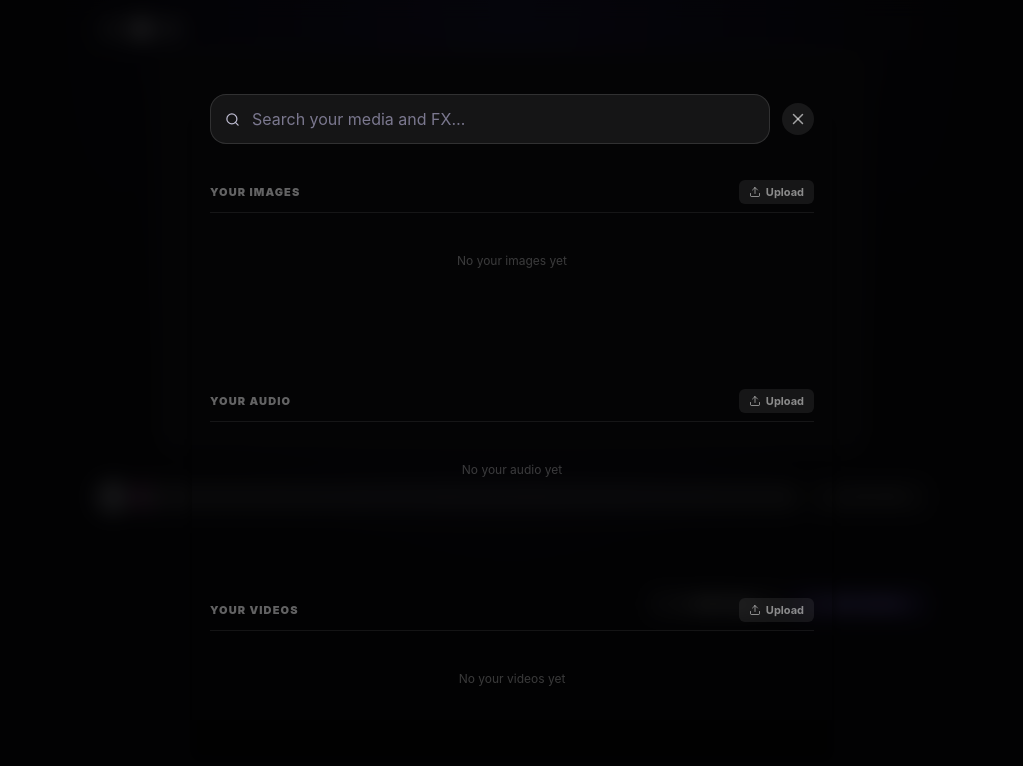
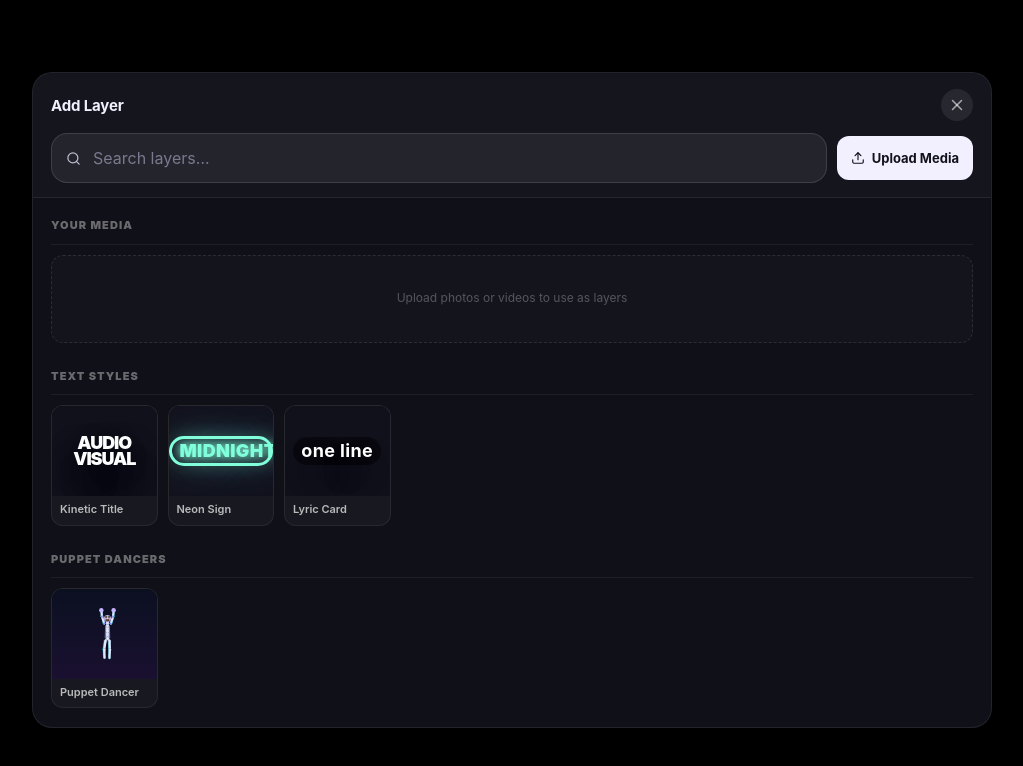
Before and after one commit to nick227/Audio-Reactive-Visual-Studio, a React (Vite) app: page / in a window 1280 px wide. Both pictures are taken after a click on the button "Add Layer". Shown: the top 766 px of the page, without its empty margins (128-1151 px from the left). Built offline with nearby package versions, Linux system fonts and the light colour scheme.

Commit message:
Simplify layer browser: one media upload, no audio, full-width grids.
Combine user images and videos into a single section with auto type detection.

```diff
--- a/src/features/visualizer/editor/MediaModal.tsx
+++ b/src/features/visualizer/editor/MediaModal.tsx
@@ -1,5 +1,5 @@
 import { useMemo, useRef, useState } from 'react'
-import { Music, Search, Upload, X } from 'lucide-react'
+import { Search, Upload, X } from 'lucide-react'
 import {
   filterCommunityItems,
   filterFxItems,
@@ -12,34 +12,25 @@ import { PuppetThumbnail } from './PuppetThumbnail'
 
 export type UploadRecord = { id: string; name: string; url: string; fileKey: string }
 
-type AudioTrackInfo = { name: string; url: string; duration: number }
-
-type MineSection =
-  | { label: string; kind: 'images'; items: UploadRecord[]; onUpload: () => void }
-  | { label: string; kind: 'audio'; items: AudioTrackInfo[]; onUpload: () => void }
-  | { label: string; kind: 'videos'; items: UploadRecord[]; onUpload: () => void }
+type UserMediaItem = UploadRecord & { kind: 'image' | 'video' }
 
 type Props = {
   onClose: () => void
   onAddTemplate: (templateId: string) => void
   onUploadImage: (file: File) => void
-  onUploadAudio: (file: File) => void
   onUploadVideo: (file: File) => void
   uploadedImages: UploadRecord[]
   uploadedVideos: UploadRecord[]
-  audioTrack: AudioTrackInfo | null
   onReuseImage: (url: string, name: string, fileKey: string) => void
   onReuseVideo: (url: string, name: string, fileKey: string) => void
 }
 
 export function MediaModal({
-  onClose, onAddTemplate, onUploadImage, onUploadAudio, onUploadVideo,
-  uploadedImages, uploadedVideos, audioTrack, onReuseImage, onReuseVideo,
+  onClose, onAddTemplate, onUploadImage, onUploadVideo,
+  uploadedImages, uploadedVideos, onReuseImage, onReuseVideo,
 }: Props) {
   const [query, setQuery] = useState('')
-  const imageRef = useRef<HTMLInputElement>(null)
-  const audioRef = useRef<HTMLInputElement>(null)
-  const videoRef = useRef<HTMLInputElement>(null)
+  const fileRef = useRef<HTMLInputElement>(null)
 
   const filteredText = useMemo(() => filterFxItems(textItems, query), [query])
   const filteredPuppets = useMemo(() => filterFxItems(puppetItems, query), [query])
@@ -48,118 +39,138 @@ export function MediaModal({
     [query],
   )
 
-  const mineSections = useMemo((): MineSection[] => {
+  const userMedia = useMemo((): UserMediaItem[] => {
     const q = query.trim().toLowerCase()
-    const filterByName = <T extends { name: string }>(arr: T[]) =>
-      q ? arr.filter((i) => i.name.toLowerCase().includes(q)) : arr
-    return [
-      { label: 'Your Images', kind: 'images', items: filterByName(uploadedImages), onUpload: () => imageRef.current?.click() },
-      { label: 'Your Audio', kind: 'audio', items: filterByName(audioTrack ? [audioTrack] : []), onUpload: () => audioRef.current?.click() },
-      { label: 'Your Videos', kind: 'videos', items: filterByName(uploadedVideos), onUpload: () => videoRef.current?.click() },
+    const items: UserMediaItem[] = [
+      ...uploadedImages.map((item) => ({ ...item, kind: 'image' as const })),
+      ...uploadedVideos.map((item) => ({ ...item, kind: 'video' as const })),
     ]
-  }, [query, uploadedImages, uploadedVideos, audioTrack])
+    return q ? items.filter((item) => item.name.toLowerCase().includes(q)) : items
+  }, [query, uploadedImages, uploadedVideos])
 
-  const visibleMineSections = useMemo(
-    () => (query.trim() ? mineSections.filter((s) => s.items.length > 0) : mineSections),
-    [mineSections, query],
-  )
+  const showUserMedia = !query.trim() || userMedia.length > 0
 
   const hasResults =
-    visibleMineSections.length > 0
+    showUserMedia
     || filteredText.length > 0
     || filteredPuppets.length > 0
     || communitySections.length > 0
 
+  const handleUpload = (file: File) => {
+    if (file.type.startsWith('video/')) onUploadVideo(file)
+    else onUploadImage(file)
+  }
+
   return (
     <div className="modal-backdrop">
-      <div className="media-modal fx-browser-modal">
-        <input ref={imageRef} type="file" accept="image/*" hidden onChange={(e) => { const f = e.target.files?.[0]; if (f) onUploadImage(f); e.target.value = '' }} />
-        <input ref={audioRef} type="file" accept="audio/*" hidden onChange={(e) => { const f = e.target.files?.[0]; if (f) onUploadAudio(f); e.target.value = '' }} />
-        <input ref={videoRef} type="file" accept="video/*" hidden onChange={(e) => { const f = e.target.files?.[0]; if (f) onUploadVideo(f); e.target.value = '' }} />
+      <div className="media-modal fx-browser-modal layer-browser-modal">
+        <input
+          ref={fileRef}
+          type="file"
+          accept="image/*,video/*"
+          hidden
+          onChange={(e) => {
+            const file = e.target.files?.[0]
+            if (file) handleUpload(file)
+            e.target.value = ''
+          }}
+        />
 
-        <div className="fx-browser-tools">
+        <header className="layer-browser-header">
+          <div className="layer-browser-title-row">
+            <h2>Add Layer</h2>
+            <button type="button" className="modal-close-btn" onClick={onClose} aria-label="Close">
+              <X size={18} />
+            </button>
+          </div>
+          <div className="layer-browser-toolbar">
             <label className="fx-search">
               <Search size={15} />
               <input
                 value={query}
-              placeholder="Search your media and FX…"
+                placeholder="Search layers…"
                 onChange={(e) => setQuery(e.target.value)}
               />
             </label>
-          <button type="button" className="modal-close-btn" onClick={onClose}><X size={18} /></button>
-        </div>
-
-        <div className="media-body">
-          {visibleMineSections.map((section) => (
-            <div key={section.label} className="media-section">
-              <div className="media-section-header">
-                <span>{section.label}</span>
-                <button type="button" className="media-upload-btn" onClick={section.onUpload}>
-                  <Upload size={12} /> Upload
+            <button
+              type="button"
+              className="layer-browser-upload-btn"
+              onClick={() => fileRef.current?.click()}
+            >
+              <Upload size={14} />
+              Upload Media
             </button>
           </div>
+        </header>
+
+        <div className="media-body layer-browser-body">
+          {showUserMedia && (
+            <section className="media-section">
+              <div className="media-section-header"><span>Your Media</span></div>
               <div className="media-section-grid">
-                {section.kind === 'images' && section.items.map((img) => (
-                  <button key={img.id} type="button" className="media-card" title={img.name}
-                    onClick={() => onReuseImage(img.url, img.name, img.fileKey)}>
-                    <div className="media-card-thumb"><img src={img.url} alt={img.name} /></div>
-                    <div className="media-card-name">{img.name}</div>
-                  </button>
-                ))}
-                {section.kind === 'audio' && section.items.map((track) => (
-                  <div key={track.name} className="media-card active">
-                    <div className="media-card-thumb media-card-thumb-audio"><Music size={28} /></div>
-                    <div className="media-card-name">{track.name}</div>
-                    {track.duration > 0 && <div className="media-card-meta">{formatDuration(track.duration)}</div>}
-                  </div>
-                ))}
-                {section.kind === 'videos' && section.items.map((vid) => (
-                  <button key={vid.id} type="button" className="media-card" title={vid.name}
-                    onClick={() => onReuseVideo(vid.url, vid.name, vid.fileKey)}>
+                {userMedia.map((item) => (
+                  <button
+                    key={`${item.kind}-${item.id}`}
+                    type="button"
+                    className="media-card"
+                    title={item.name}
+                    onClick={() => (
+                      item.kind === 'image'
+                        ? onReuseImage(item.url, item.name, item.fileKey)
+                        : onReuseVideo(item.url, item.name, item.fileKey)
+                    )}
+                  >
                     <div className="media-card-thumb">
+                      {item.kind === 'image' ? (
+                        <img src={item.url} alt={item.name} />
+                      ) : (
                         <video
-                        src={vid.url}
+                          src={item.url}
                           muted
                           playsInline
                           preload="metadata"
                           onLoadedMetadata={(e) => { e.currentTarget.currentTime = 0.1 }}
                         />
+                      )}
+                      {item.kind === 'video' && <span className="media-card-badge">Video</span>}
                     </div>
-                    <div className="media-card-name">{vid.name}</div>
+                    <div className="media-card-name">{item.name}</div>
                   </button>
                 ))}
-                {section.items.length === 0 && (
-                  <div className="media-empty">No {section.label.toLowerCase()} yet</div>
+                {userMedia.length === 0 && (
+                  <div className="media-empty media-empty-upload">
+                    Upload photos or videos to use as layers
+                  </div>
                 )}
               </div>
-            </div>
-          ))}
+            </section>
+          )}
 
           {filteredText.length > 0 && (
-            <div className="media-section">
+            <section className="media-section">
               <div className="media-section-header"><span>Text Styles</span></div>
               <div className="media-section-grid">
                 {filteredText.map((item) => <FxCard key={item.id} item={item} onAdd={onAddTemplate} />)}
               </div>
-            </div>
+            </section>
           )}
 
           {filteredPuppets.length > 0 && (
-            <div className="media-section">
+            <section className="media-section">
               <div className="media-section-header"><span>Puppet Dancers</span></div>
               <div className="media-section-grid">
                 {filteredPuppets.map((item) => <FxCard key={item.id} item={item} onAdd={onAddTemplate} />)}
               </div>
-            </div>
+            </section>
           )}
 
           {communitySections.map(({ section, items }) => (
-            <div key={section.collection} className="media-section">
+            <section key={section.collection} className="media-section">
               <div className="media-section-header"><span>{section.label}</span></div>
               <div className="media-section-grid">
                 {items.map((item) => <FxCard key={item.id} item={item} onAdd={onAddTemplate} />)}
               </div>
-            </div>
+            </section>
           ))}
 
           {!hasResults && (
@@ -276,9 +287,3 @@ function spectrumHeight(kind: string, i: number, count: number): number {
   }
   return Math.round(12 + 60 * (0.5 + 0.5 * Math.sin(x * Math.PI * 3 + 0.5)) + (i % 3) * 4)
 }
-
-function formatDuration(secs: number) {
-  const m = Math.floor(secs / 60)
-  const s = Math.floor(secs % 60)
-  return `${m}:${s.toString().padStart(2, '0')}`
-}
--- a/src/features/visualizer/editor/VisualizerEditor.tsx
+++ b/src/features/visualizer/editor/VisualizerEditor.tsx
@@ -720,11 +720,9 @@ export function VisualizerEditor() {
             onClose={() => setMediaOpen(false)}
             onAddTemplate={addTemplate}
             onUploadImage={(file) => void addUploadedImage(file)}
-            onUploadAudio={(file) => void handleAudioFile(file)}
             onUploadVideo={(file) => void addUploadedVideo(file)}
             uploadedImages={sessionUploads}
             uploadedVideos={sessionVideos}
-            audioTrack={project.audio ? { name: project.audio.filename, url: project.audio.url, duration: project.audio.duration } : null}
             onReuseImage={reuseUpload}
             onReuseVideo={reuseVideo}
           />
--- a/src/styles/global.css
+++ b/src/styles/global.css
@@ -256,7 +256,7 @@ input[type="range"] { accent-color: #f2f0ff; cursor: pointer; }
 }
 
 /* ── Shared modal chrome ─────────────────────────────────────────────────── */
-.modal-backdrop { position: fixed; inset: 0; z-index: 20; display: grid; place-items: center; padding: 20px; background: rgba(0,0,0,.72); backdrop-filter: blur(10px); }
+.modal-backdrop { position: fixed; inset: 0; z-index: 20; display: grid; place-items: center; padding: 20px; background: rgba(0,0,0,1); backdrop-filter: blur(10px); }
 .media-modal { box-shadow: 0 40px 12px rgba(0,0,0,.6); }
 .modal-close-btn {
   width: 32px; height: 32px; border-radius: 999px;
@@ -532,7 +532,19 @@ input[type="range"] { accent-color: #f2f0ff; cursor: pointer; }
 }
 
 /* Cinematic FX Browser */
-.fx-browser-modal { width: 50vw; max-width: 100%; height: 80vh; display: flex; flex-direction: column; margin: auto; }
+.fx-browser-modal { width: min(92vw, 960px); max-width: 100%; height: 82vh; display: flex; flex-direction: column; margin: auto; border: 1px solid rgba(255,255,255,.08); border-radius: 20px; background: #101018; overflow: hidden; }
+.layer-browser-header { flex-shrink: 0; padding: 16px 18px 14px; border-bottom: 1px solid rgba(255,255,255,.08); display: flex; flex-direction: column; gap: 12px; background: rgba(255,255,255,.02); }
+.layer-browser-title-row { display: flex; align-items: center; justify-content: space-between; gap: 12px; }
+.layer-browser-title-row h2 { margin: 0; font-size: 15px; font-weight: 700; color: #f2f0ff; letter-spacing: -.01em; }
+.layer-browser-toolbar { display: flex; gap: 10px; align-items: center; }
+.layer-browser-toolbar .fx-search { flex: 1; min-width: 0; }
+.layer-browser-upload-btn {
+  display: inline-flex; align-items: center; gap: 7px; flex-shrink: 0;
+  height: 44px; padding: 0 14px; border-radius: 12px;
+  font-size: 13px; font-weight: 700; color: #12121a;
+  background: #f2f0ff; border: 0; transition: background 120ms, transform 120ms;
+}
+.layer-browser-upload-btn:hover { background: #fff; transform: translateY(-1px); }
 .fx-browser-tools { display: flex; gap: 12px; align-items: center; padding: 14px 18px; flex-shrink: 0; }
 .fx-browser-tools .fx-search { flex: 1; }
 .fx-search { flex: 1; min-width: 240px; display: flex; align-items: center; gap: 10px; border: 1px solid rgba(255,255,255,.12); border-radius: 16px; padding: 12px 14px; background: rgba(255,255,255,.065); color: #bdbbd0; }
@@ -550,14 +562,17 @@ input[type="range"] { accent-color: #f2f0ff; cursor: pointer; }
 .modal-tab-btn.active { color: #f2f0ff; background: rgba(255,255,255,.1); }
 
 /* ── Unified media body (Mine + Community identical structure) ── */
+.layer-browser-body { padding: 4px 18px 20px; }
 .media-body { flex: 1; min-height: 0; overflow-y: auto; padding: 6px 18px 18px; display: flex; flex-direction: column; gap: 0; }
-.media-section { display: flex; flex-direction: column; }
-.media-section-header { display: flex; align-items: center; justify-content: space-between; gap: 8px; padding: 16px 0 8px; border-bottom: 1px solid rgba(255,255,255,.07); margin-bottom: 12px; position: sticky; top: 0; z-index: 2; }
+.media-section { display: flex; flex-direction: column; width: 100%; }
+.media-section + .media-section { margin-top: 4px; }
+.media-section-header { display: flex; align-items: center; justify-content: space-between; gap: 8px; padding: 14px 0 10px; border-bottom: 1px solid rgba(255,255,255,.06); margin-bottom: 10px; position: sticky; top: 0; z-index: 2; background: #101018; }
 .media-section-header span { font-size: 11px; font-weight: 900; letter-spacing: .1em; text-transform: uppercase; color: rgba(255,255,255,.38); }
 .media-upload-btn { display: inline-flex; align-items: center; gap: 5px; height: 24px; padding: 0 10px; border-radius: 6px; font-size: 11px; font-weight: 700; color: rgba(255,255,255,.5); background: rgba(255,255,255,.07); transition: background 120ms, color 120ms; }
 .media-upload-btn:hover { background: rgba(255,255,255,.12); color: rgba(255,255,255,.8); }
-.media-section-grid { display: grid; grid-template-columns: repeat(auto-fill, minmax(120px, 1fr)); gap: 8px; min-height: 148px; align-content: start; padding-bottom: 20px; }
-.media-empty { display: flex; align-items: center; justify-content: center; grid-column: 1/-1; color: rgba(255,255,255,.22); font-size: 12px; padding: 28px 0; }
+.media-section-grid { display: grid; grid-template-columns: repeat(auto-fill, minmax(104px, 1fr)); gap: 10px; width: 100%; align-content: start; padding-bottom: 8px; }
+.media-empty { display: flex; align-items: center; justify-content: center; grid-column: 1 / -1; color: rgba(255,255,255,.28); font-size: 12px; padding: 24px 12px; border: 1px dashed rgba(255,255,255,.1); border-radius: 12px; background: rgba(255,255,255,.02); }
+.media-empty-upload { min-height: 88px; }
 .media-empty-state { margin: 40px auto; color: rgba(255,255,255,.3); font-size: 13px; text-align: center; }
 
 /* ── Media cards (uniform shell for all kinds) ── */
@@ -566,6 +581,7 @@ input[type="range"] { accent-color: #f2f0ff; cursor: pointer; }
 .media-card.active { border-color: rgba(242,240,255,.5); }
 .media-card-thumb { height: 90px; width: 100%; overflow: hidden; position: relative; background: #11111c; flex-shrink: 0; isolation: isolate; }
 .media-card-thumb img, .media-card-thumb video { width: 100%; height: 100%; object-fit: cover; display: block; }
+.media-card-badge { position: absolute; top: 6px; left: 6px; padding: 2px 6px; border-radius: 6px; font-size: 9px; font-weight: 800; letter-spacing: .04em; text-transform: uppercase; color: #f2f0ff; background: rgba(0,0,0,.55); backdrop-filter: blur(4px); }
 .media-card-thumb-audio, .media-card-thumb-video { display: grid; place-items: center; color: rgba(255,255,255,.3); }
 .media-card-name { font-size: 11px; font-weight: 600; color: rgba(255,255,255,.7); padding: 6px 8px 7px; white-space: nowrap; overflow: hidden; text-overflow: ellipsis; }
 .media-card-meta { font-size: 10px; color: rgba(255,255,255,.35); padding: 0 8px 7px; }
@@ -605,6 +621,8 @@ input[type="range"] { accent-color: #f2f0ff; cursor: pointer; }
 }
 @media (max-width: 720px) {
   .fx-browser-tools { flex-direction: column; align-items: stretch; }
+  .layer-browser-toolbar { flex-direction: column; align-items: stretch; }
+  .layer-browser-upload-btn { justify-content: center; }
   .fx-library-hero { grid-template-columns: 1fr; }
 }
 
```
Lines whose indentation alone changed are shown as unchanged.
